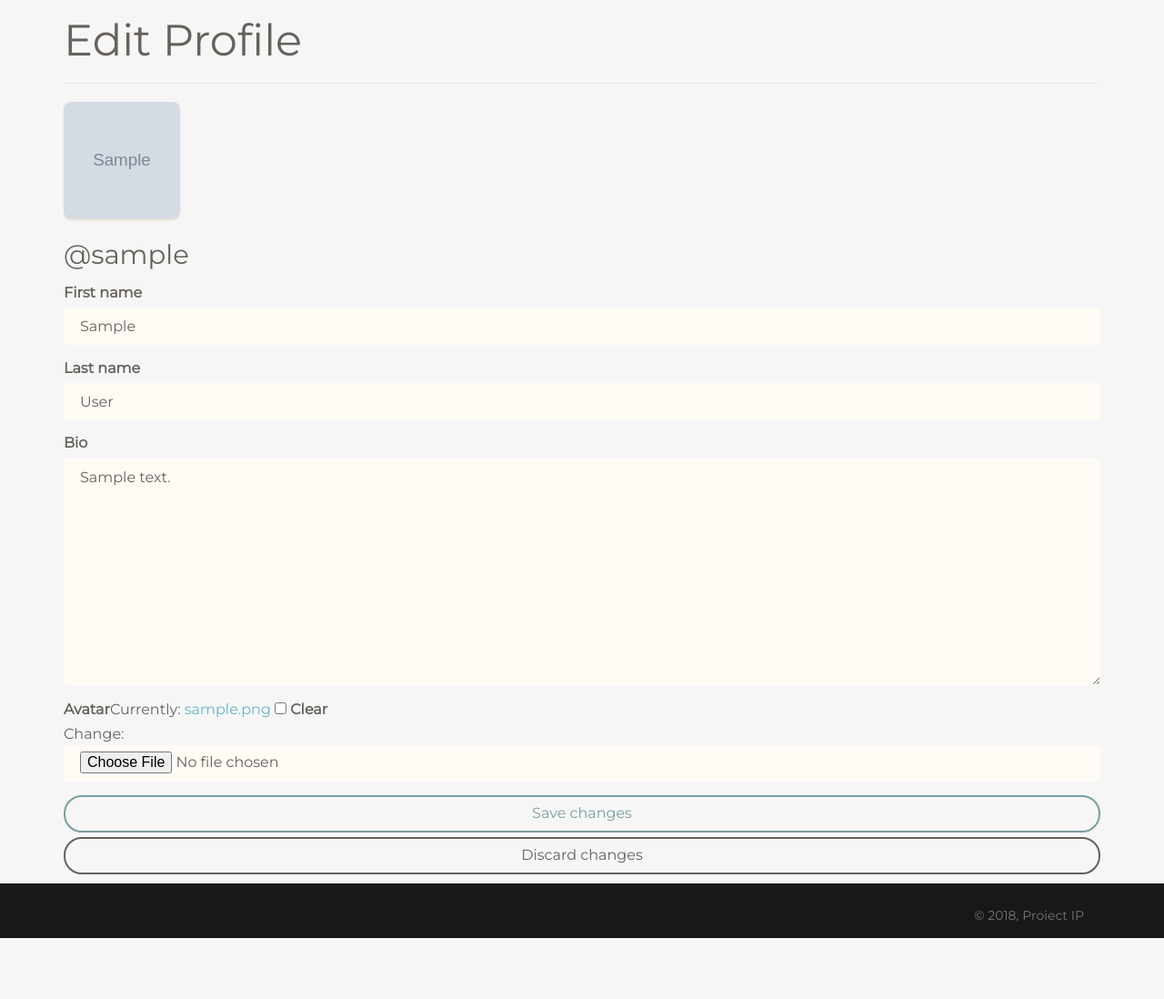
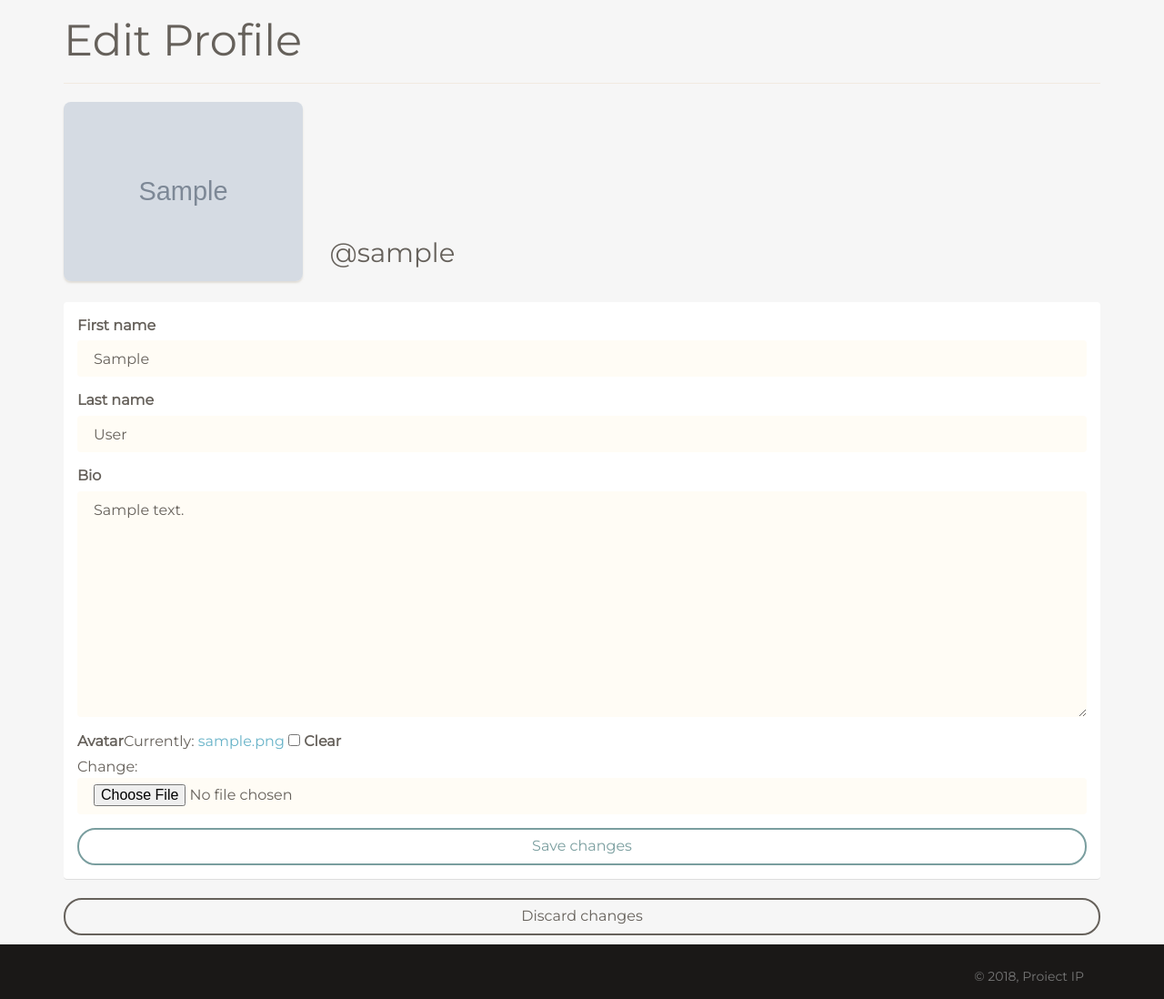
Before and after one commit to ericpts/ProiectIP, a Django app: page /me/ in a window 1280 px wide. Shown: the part 102-1200 px from the top of the page at 91% size. Before the commit the page ends 1133 px from the top, so only its background shows below. Run offline with Django 3.2, Linux system fonts and the light colour scheme; a user stored in the database is signed in; tables that the repository leaves empty hold one stand-in row (values such as "Sample post"); grey boxes marked "Sample" are stand-in pictures; parts of the project's set-up code (start-up, migrations or seed data) failed here and were passed over; some libraries are stand-ins or nearby versions.

```diff
--- a/colorzr/accounts/templates/accounts/change_profile.html
+++ b/colorzr/accounts/templates/accounts/change_profile.html
@@ -7,15 +7,28 @@
 <div class="container">
     <h2>Edit Profile</h2>
     <hr/>
-    <img src="{{ user.profile.avatar_url_or_default }}" class="img-rounded"
-         style="width: 128px; height: 128px;" alt="avatar"/>
+    <div class="row" style="display: flex; align-items: flex-end;">
+        <div class="col col-xs-4 col-md-3" style="position: relative;">
+        <img src="{{ user.profile.avatar_url_or_default }}"
+             class="img-rounded" style="width: 100%; height: auto; position: relative;" alt="avatar"/>
+        </div>
+        <div class="col col-xs-8 col-md-9" style="height: 100%">
             <h3>@{{ request.user.username }}</h3>
+        </div>
+    </div>
+    <br/>
+    <div class="panel">
+        <div class="panel-body">
             <form method="post" enctype="multipart/form-data">
                 {% csrf_token %}
                 {% bootstrap_form user_form %}
                 {% bootstrap_form profile_form %}
                 <input type="submit" value="Save changes" class="btn btn-primary btn-block"/>
-        <input type="button" value="Discard changes" class="btn btn-secondary btn-block" onClick="javascript:history.go(-1);">
             </form>
         </div>
+    </div>
+
+    <button class="btn btn-secondary btn-block" onClick="javascript:history.go(-1);">Discard changes</button>
+
+</div>
 {% endblock %}
--- a/colorzr/images/templates/images/image_set.html
+++ b/colorzr/images/templates/images/image_set.html
@@ -9,9 +9,7 @@
         {% else %}
         <div class="col col-xs-6 col-md-4" style="padding: 5px">
         {% endif %}
-            <div class="panel">
-                {% include "images/image.html" %}
-            </div>
+        {% include "images/image.html" %}
         </div>
     {% empty %}
         <h5> No images have been uploaded yet.</h5>
--- a/colorzr/templates/layout.html
+++ b/colorzr/templates/layout.html
@@ -12,7 +12,7 @@
 	<link href="http://maxcdn.bootstrapcdn.com/font-awesome/4.2.0/css/font-awesome.min.css" rel="stylesheet">
 	<link href='http://fonts.googleapis.com/css?family=Montserrat' rel='stylesheet' type='text/css'>
 	<link href='http://fonts.googleapis.com/css?family=Open+Sans:400,300' rel='stylesheet' type='text/css'>
-
+    <link href="https://fonts.googleapis.com/icon?family=Material+Icons" rel="stylesheet">
 	<!-- stylesheets -->
 	<link rel="stylesheet" href="https://maxcdn.bootstrapcdn.com/bootstrap/3.3.7/css/bootstrap.min.css" integrity="sha384-BVYiiSIFeK1dGmJRAkycuHAHRg32OmUcww7on3RYdg4Va+PmSTsz/K68vbdEjh4u"
 	 crossorigin="anonymous">
```
Also changed, not shown: colorzr/images/templates/images/album.html (+3 -5 lines), colorzr/images/templates/images/image.html (+11 -13 lines). Lines whose indentation alone changed are shown as unchanged.
